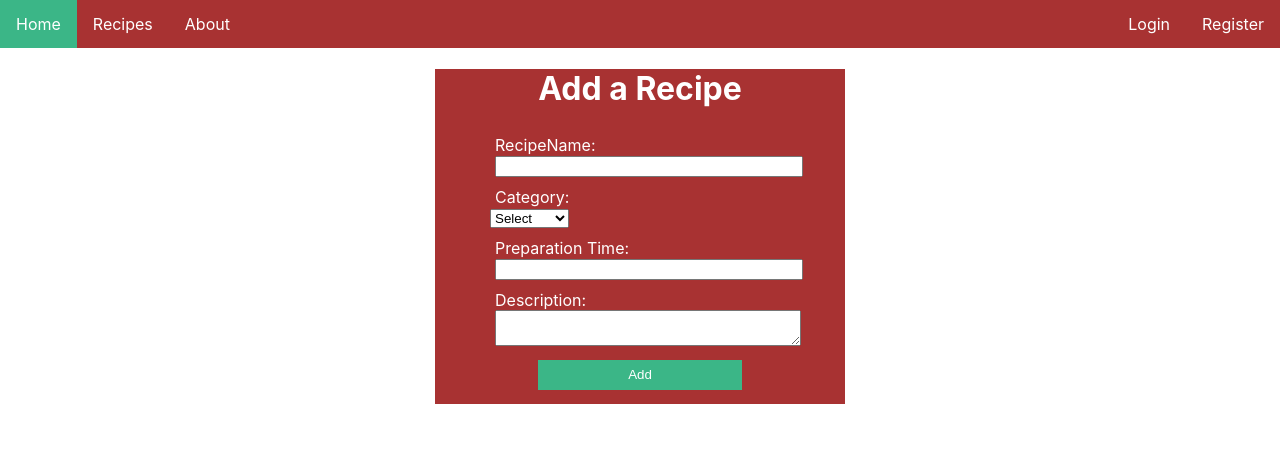
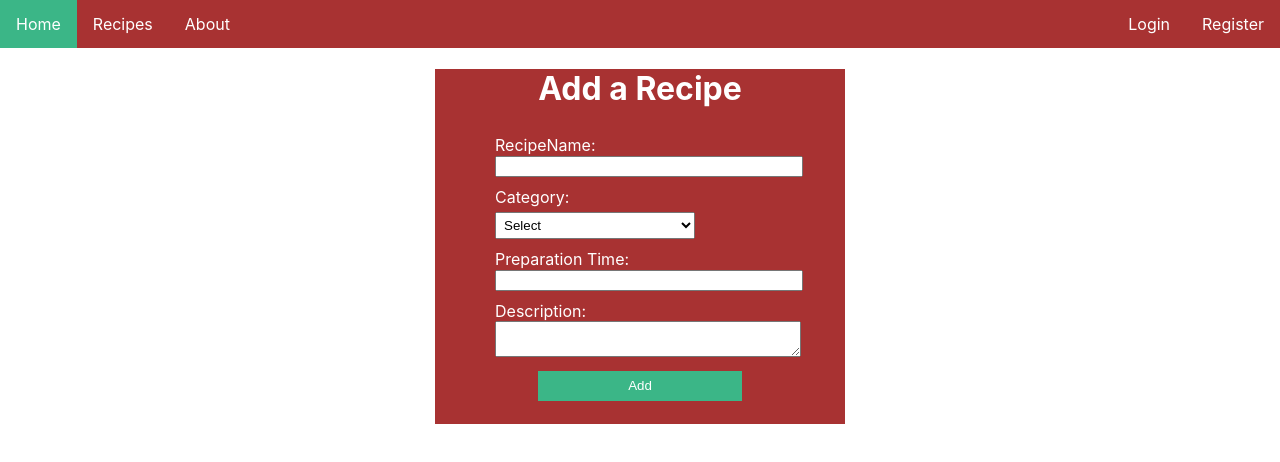
Before and after one commit to VangelIliev/SoftuniReactProject, a React (Create React App) app in the folder softuni-react/: page /AddRecipe in a window 1280 px wide. Shown: the top 462 px of the page. Built offline with nearby package versions, Linux system fonts and the light colour scheme; no server answers.

Commit message:
fixing styling for add a recipe form

```diff
--- a/softuni-react/src/components/recipe/addRecipe.js
+++ b/softuni-react/src/components/recipe/addRecipe.js
@@ -46,7 +46,7 @@ function AddRecipe(props){
                 <div>
                 <label className={styles.formLabel} htmlFor='category'>Category:</label>
                 </div>
-               <select  onChange={setCategoryHandler} value={category}>
+               <select className={styles.select}  onChange={setCategoryHandler} value={category}>
                   <option value="select">Select</option>
                   <option value="Breakfast">Breakfast</option>
                   <option value="Lunch">Lunch</option>
--- a/softuni-react/src/components/recipe/addRecipe.module.css
+++ b/softuni-react/src/components/recipe/addRecipe.module.css
@@ -4,9 +4,15 @@
 .formWrapper{
     background-color: #a83232;
     width: 32%;
-    height: 335px;
+    height: 355px;
     margin-left: auto;
     margin-right: auto;
+}
+.select{
+    padding: 4px;
+    margin-left: 5px;
+    margin-top: 5px;
+    width: 200px;
 }
 .formFieldWrapper{
     padding: 5px;
```
